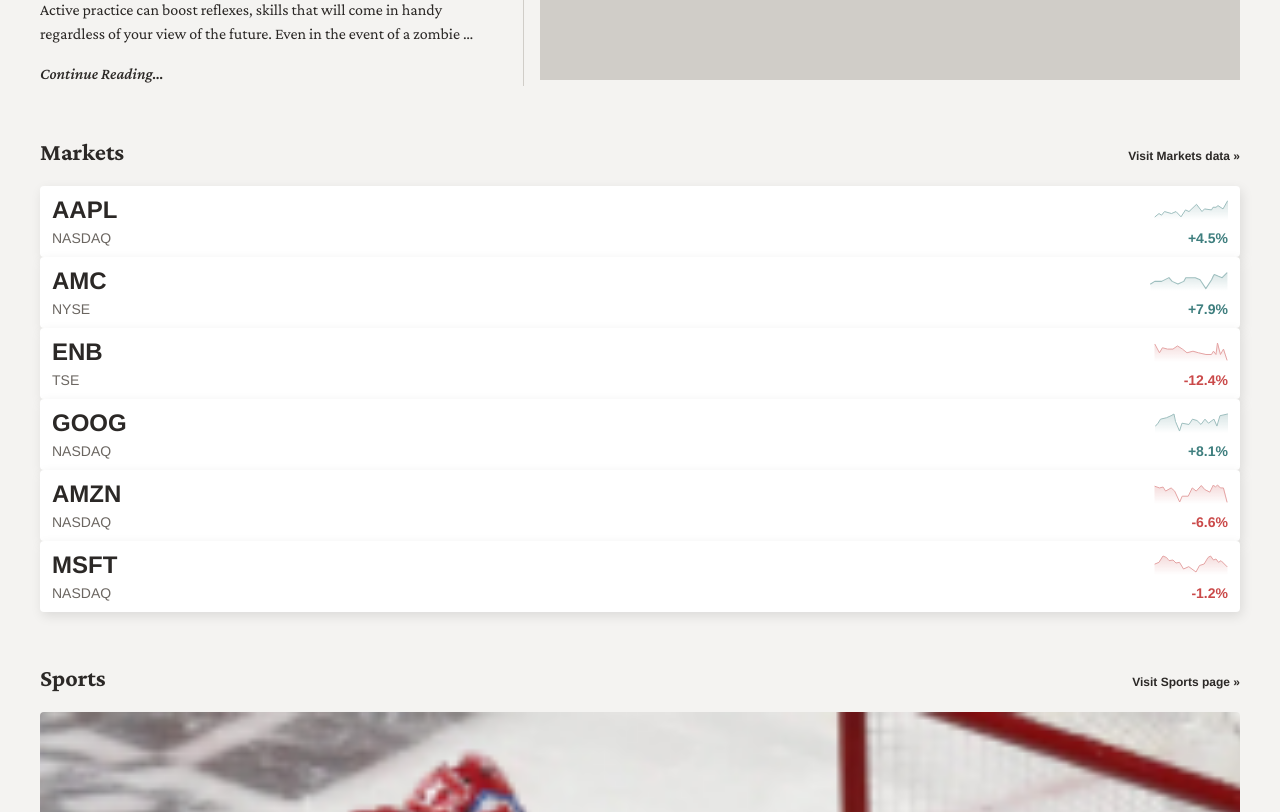
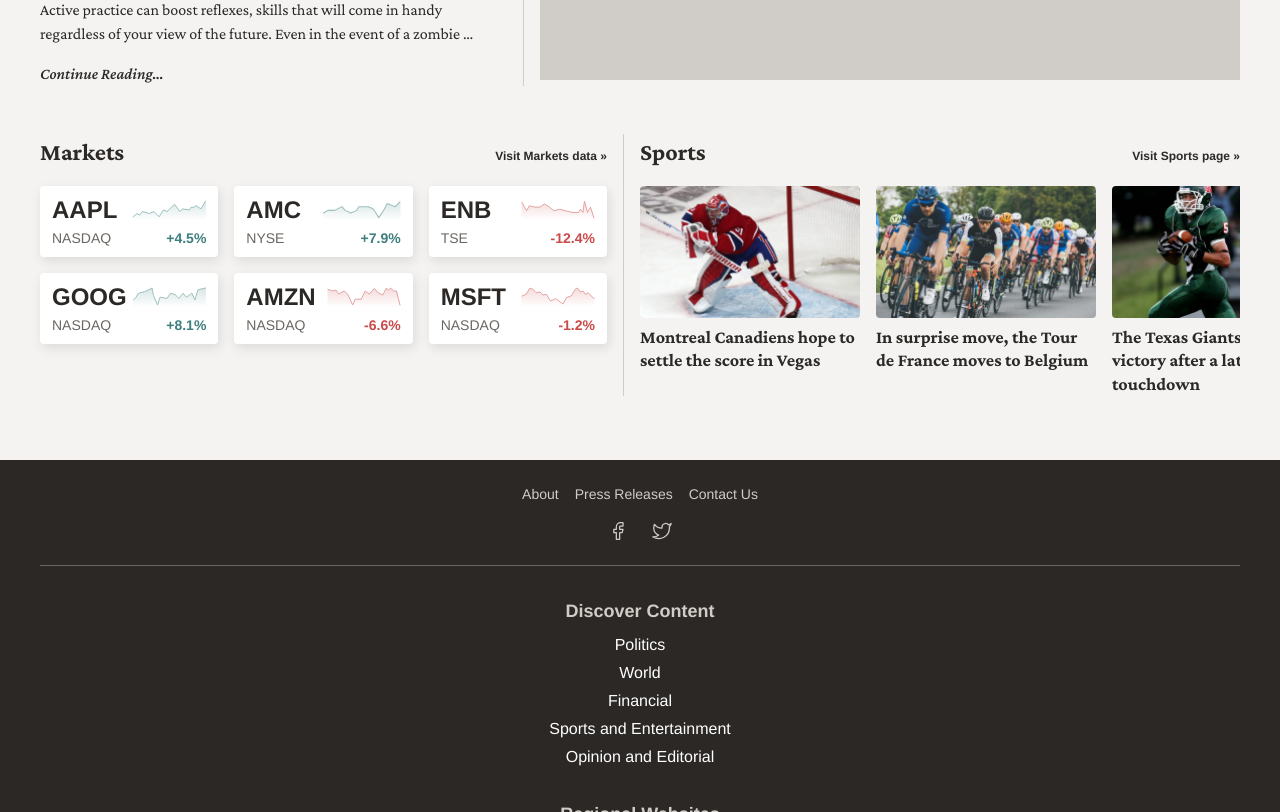
Before and after one commit to PabloCorso/css-workshop-module-7, a React (Create React App) app: page / in a window 1280 px wide. Shown: the part 760-1572 px from the top of the page. Built offline with nearby package versions, Linux system fonts and the light colour scheme.

Commit message:
4 - Specialty story grid

```diff
--- a/src/components/SpecialtyStoryGrid/SpecialtyStoryGrid.js
+++ b/src/components/SpecialtyStoryGrid/SpecialtyStoryGrid.js
@@ -2,6 +2,8 @@ import React from "react";
 import styled from "styled-components/macro";
 
 import { MARKET_DATA, SPORTS_STORIES } from "../../data";
+
+import { QUERIES } from "../../constants";
 
 import MarketCard from "../MarketCard";
 import SectionTitle from "../SectionTitle";
@@ -36,7 +38,9 @@ const SpecialtyStoryGrid = () => {
         </SectionTitle>
         <SportsStories>
           {SPORTS_STORIES.map((data) => (
-            <MiniStory key={data.id} {...data} />
+            <SportsStoryWrapper key={data.id}>
+              <MiniStory {...data} />
+            </SportsStoryWrapper>
           ))}
         </SportsStories>
       </SportsSection>
@@ -47,14 +51,49 @@ const SpecialtyStoryGrid = () => {
 const Wrapper = styled.div`
   display: grid;
   gap: 48px;
+
+  @media ${QUERIES.tabletAndUp} {
+    gap: 64px;
+    grid-template-columns: minmax(0px, auto);
+  }
+  @media ${QUERIES.laptopAndUp} {
+    gap: 0px;
+    grid-template-columns: 1fr minmax(0px, 1fr);
+  }
 `;
 
-const MarketsSection = styled.section``;
+const MarketsSection = styled.section`
+  @media ${QUERIES.laptopAndUp} {
+    padding-right: 16px;
+    margin-right: 16px;
+    border-right: 1px solid var(--color-gray-300);
+  }
+`;
 
-const MarketCards = styled.div``;
+const MarketCards = styled.div`
+  display: grid;
+  grid-template-columns: repeat(auto-fill, minmax(165px, 1fr));
+  gap: 16px;
+`;
 
 const SportsSection = styled.section``;
 
-const SportsStories = styled.div``;
+const SportsStories = styled.div`
+  display: grid;
+  grid-template-columns: repeat(auto-fill, minmax(165px, 1fr));
+  gap: 16px;
+
+  @media ${QUERIES.tabletAndUp} {
+    display: flex;
+    grid-template-columns: revert;
+    overflow: auto;
+  }
+`;
+
+const SportsStoryWrapper = styled.div`
+  @media ${QUERIES.tabletAndUp} {
+    min-width: 220px;
+  }
+`;
 
 export default SpecialtyStoryGrid;
```
